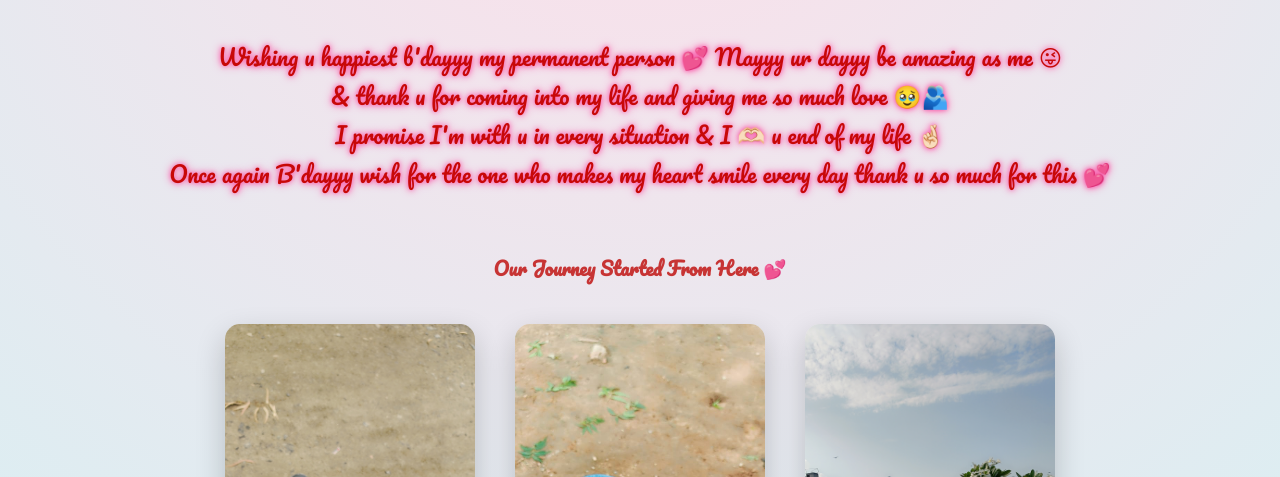
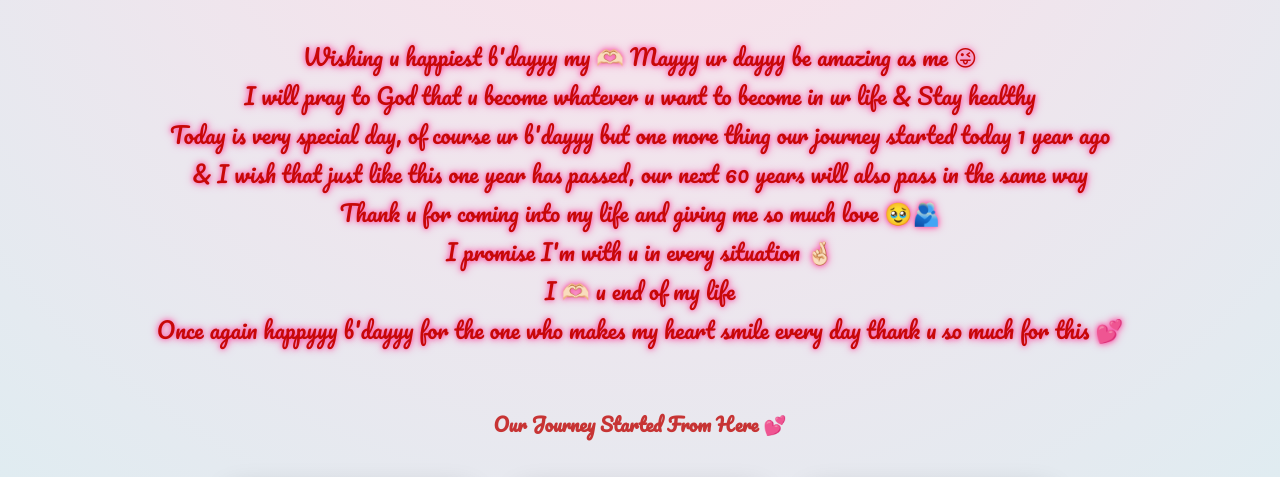
Before and after one commit to Lakshayy2406/Happy-Birthday-, a plain HTML site: page index.html in a window 1280 px wide. Shown: the part 270-747 px from the top of the page. Drawn offline with Linux system fonts and the light colour scheme; animation ran at ten frames a second.

Commit message:
Update index.html

```diff
--- a/index.html
+++ b/index.html
@@ -249,10 +249,14 @@ h3{
 <body>
   <h1>Happyyy B'dayyy Komalll 💕</h1>
   <div class="cake">🫶🏻🎂</div>
-  <p>Wishing u happiest b'dayyy my permanent person 💕 Mayyy ur dayyy be amazing as me 😜<br>
-    & thank u for coming into my life and giving me so much love 🥹🫂 <br>I promise I'm with u in every situation &
-    I 🫶🏻 u end of my life 🤞🏻<br>
-    Once again B'dayyy wish for the one who makes my heart smile every day thank u so much for this 💕<br><br></p>
+  <p>Wishing u happiest b'dayyy my 🫶🏻 Mayyy ur dayyy be amazing as me 😜<br>
+    I will pray to God that u become whatever u want to become in ur life & Stay healthy<br>
+    Today is very special day, of course ur b'dayyy but one more thing our journey started today 1 year ago<br>
+    & I wish that just like this one year has passed, our next 60 years will also pass in the same way<br>
+    Thank u for coming into my life and giving me so much love 🥹🫂<br>
+    I promise I'm with u in every situation 🤞🏻<br>
+    I 🫶🏻 u end of my life<br>
+    Once again happyyy b'dayyy for the one who makes my heart smile every day thank u so much for this 💕<br><br></p>
 
     <h3>Our Journey Started From Here 💕</h3>
 <div class="gallery">
```
